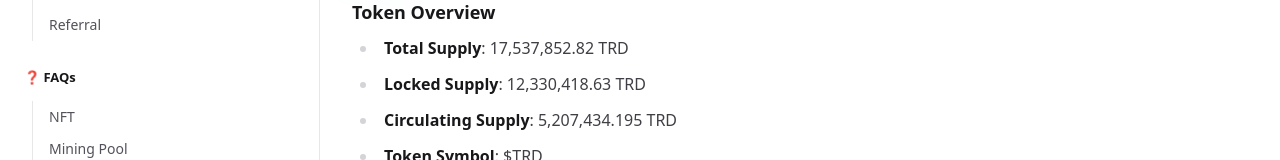
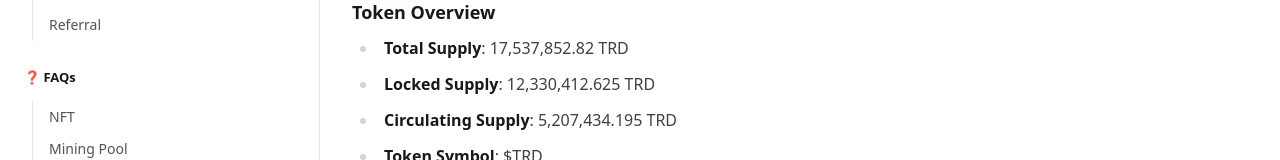
Before and after one commit to triadxyz/docs, a Next.js app: page /tokenomics in a window 1280 px wide. Shown: the part 334-494 px from the top of the page. Built offline with nearby package versions, Linux system fonts and the light colour scheme.

Commit message:
adjust supply

```diff
--- a/src/pages/tokenomics.mdx
+++ b/src/pages/tokenomics.mdx
@@ -9,7 +9,7 @@ Triad is an onchain prediction market platform that allows users to participate
 ## Token Overview
 
 - **Total Supply**: 17,537,852.82 TRD
-- **Locked Supply**: 12,330,418.63 TRD
+- **Locked Supply**: 12,330,412.625 TRD
 - **Circulating Supply**: 5,207,434.195 TRD
 - **Token Symbol**: $TRD
 - **Blockchain**: Solana
@@ -79,7 +79,7 @@ This is the largest allocation, dedicated to fueling the growth and expansion of
 - Community 2/7: [9rrcSzUkqESUm3mcTNhuAeiw6iMAsiTPnQhPDsss9cYH](https://solscan.io/address/9rrcSzUkqESUm3mcTNhuAeiw6iMAsiTPnQhPDsss9cYH)
 
   - Squads https://app.squads.so/squads/9rrcSzUkqESUm3mcTNhuAeiw6iMAsiTPnQhPDsss9cYH/home
-  - Balance: 507,001 $TRD
+  - Balance: 507,000 $TRD
 
 - Community 3/7: [13fSpzvWvD6xxHKx2FizYkExwSNwsZM7NXXWaBwvaHxR](https://solscan.io/address/13fSpzvWvD6xxHKx2FizYkExwSNwsZM7NXXWaBwvaHxR)
 
```
